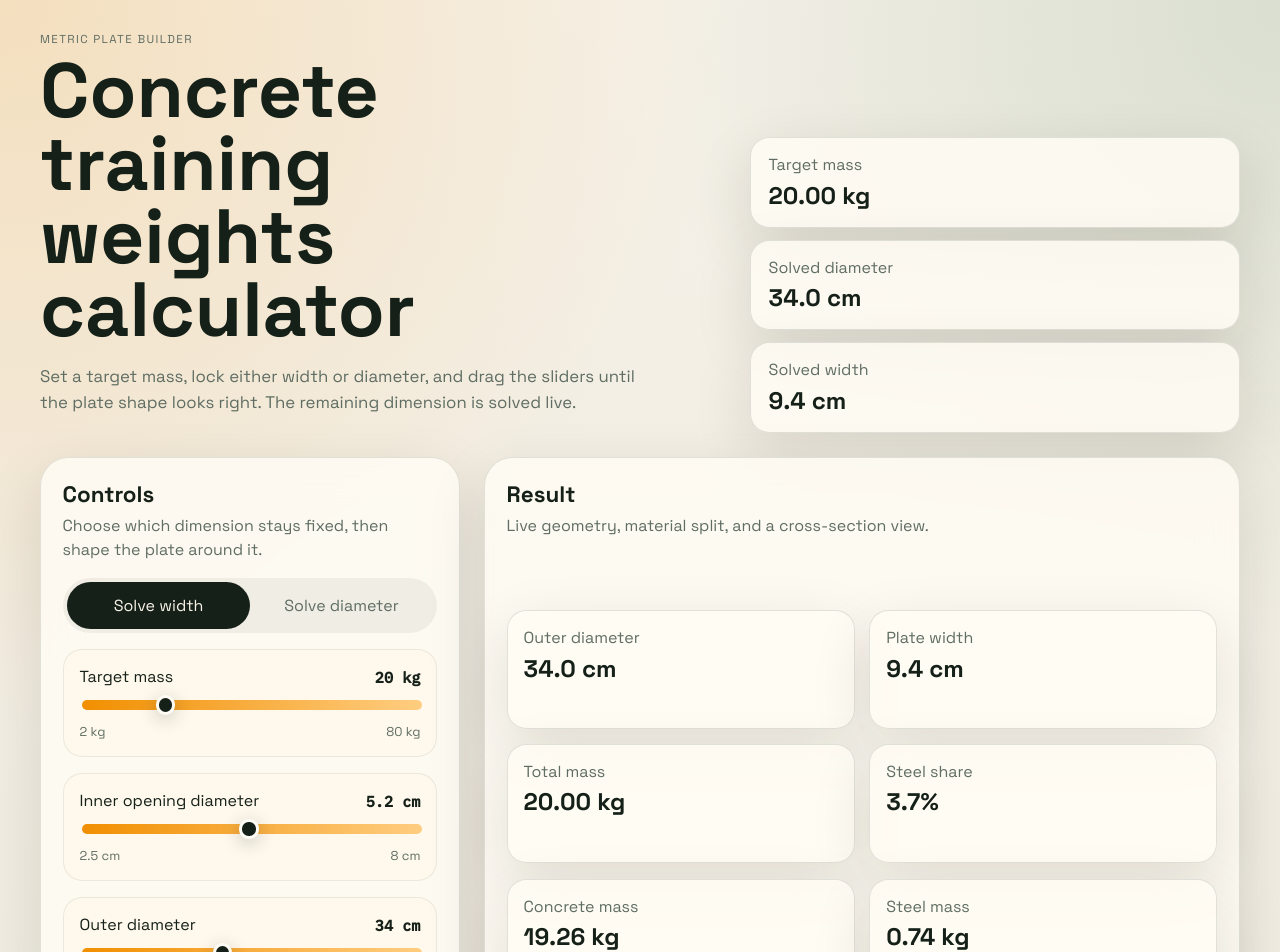
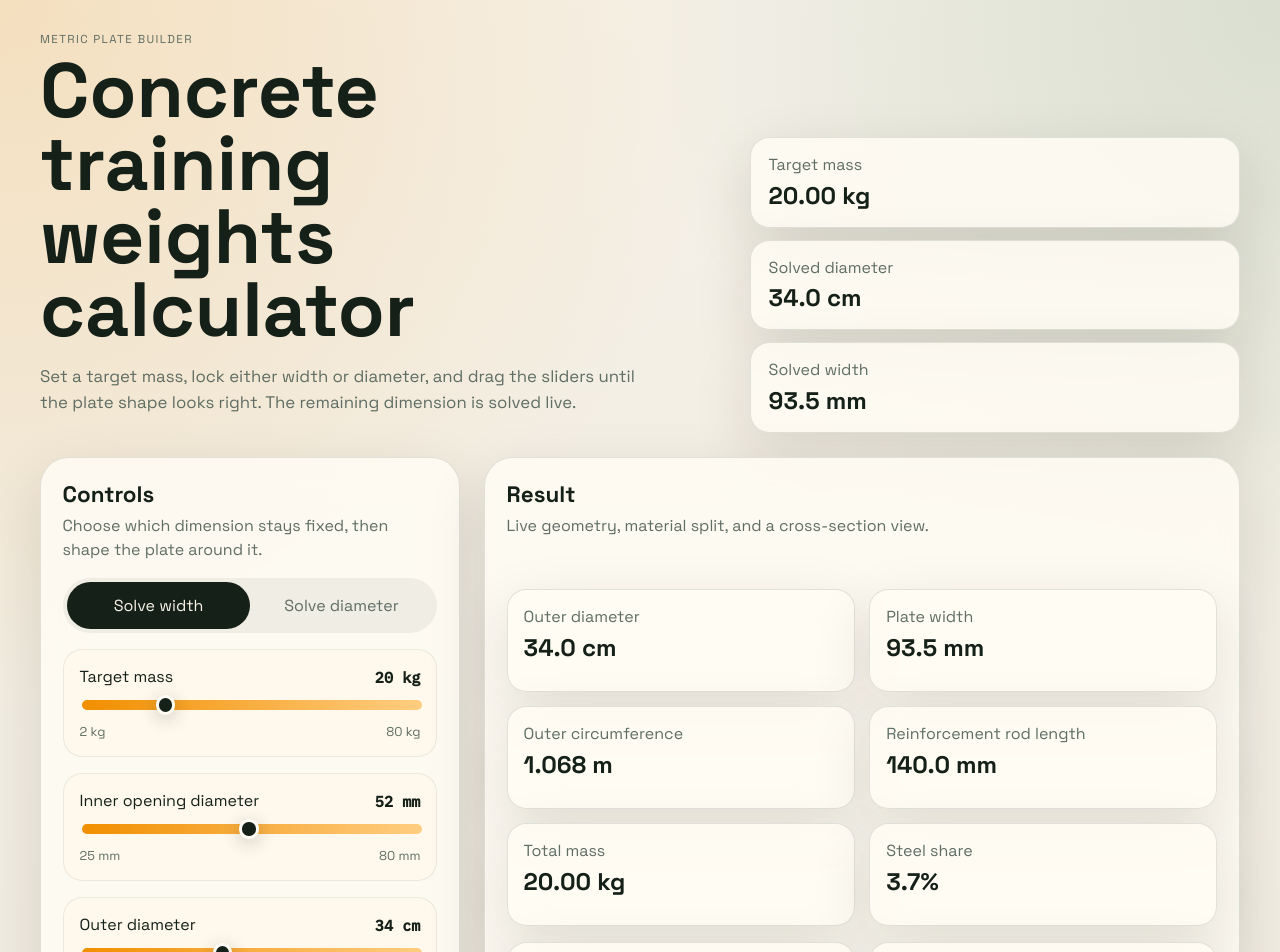
Before and after one commit to fgeldenhuys/concrete-calculator, a Next.js app: page / in a window 1280 px wide. Shown: the top 952 px of the page. Built offline with nearby package versions, Linux system fonts and the light colour scheme.

Commit message:
Refine calculator units and outputs

```diff
--- a/app/page.tsx
+++ b/app/page.tsx
@@ -25,8 +25,8 @@ type PersistedControls = {
   solveMode: SolveMode;
   targetMassKg: number;
   outerDiameterCm: number;
-  widthCm: number;
-  openingDiameterCm: number;
+  widthMm: number;
+  openingDiameterMm: number;
   concreteDensity: number;
   innerRingEnabled: boolean;
   innerRingThicknessMm: number;
@@ -43,6 +43,14 @@ function round(value: number, digits = 2) {
 
 function formatCm(value: number) {
   return `${round(value, 1).toFixed(1)} cm`;
+}
+
+function formatMm(value: number) {
+  return `${round(value, 1).toFixed(1)} mm`;
+}
+
+function formatMeters(value: number) {
+  return `${round(value, 3).toFixed(3)} m`;
 }
 
 function formatKg(value: number) {
@@ -98,8 +106,8 @@ export default function Home() {
   const [solveMode, setSolveMode] = useState<SolveMode>("width");
   const [targetMassKg, setTargetMassKg] = useState(20);
   const [outerDiameterCm, setOuterDiameterCm] = useState(34);
-  const [widthCm, setWidthCm] = useState(5);
-  const [openingDiameterCm, setOpeningDiameterCm] = useState(5.2);
+  const [widthMm, setWidthMm] = useState(50);
+  const [openingDiameterMm, setOpeningDiameterMm] = useState(52);
   const [concreteDensity, setConcreteDensity] = useState(CONCRETE_DENSITY_DEFAULT);
 
   const [innerRingEnabled, setInnerRingEnabled] = useState(true);
@@ -131,11 +139,11 @@ export default function Home() {
       if (typeof parsed.outerDiameterCm === "number") {
         setOuterDiameterCm(parsed.outerDiameterCm);
       }
-      if (typeof parsed.widthCm === "number") {
-        setWidthCm(parsed.widthCm);
+      if (typeof parsed.widthMm === "number") {
+        setWidthMm(parsed.widthMm);
       }
-      if (typeof parsed.openingDiameterCm === "number") {
-        setOpeningDiameterCm(parsed.openingDiameterCm);
+      if (typeof parsed.openingDiameterMm === "number") {
+        setOpeningDiameterMm(parsed.openingDiameterMm);
       }
       if (typeof parsed.concreteDensity === "number") {
         setConcreteDensity(parsed.concreteDensity);
@@ -177,8 +185,8 @@ export default function Home() {
       solveMode,
       targetMassKg,
       outerDiameterCm,
-      widthCm,
-      openingDiameterCm,
+      widthMm,
+      openingDiameterMm,
       concreteDensity,
       innerRingEnabled,
       innerRingThicknessMm,
@@ -195,7 +203,7 @@ export default function Home() {
     hasLoadedSavedControls,
     innerRingEnabled,
     innerRingThicknessMm,
-    openingDiameterCm,
+    openingDiameterMm,
     outerDiameterCm,
     outerRingEnabled,
     outerRingThicknessMm,
@@ -204,12 +212,12 @@ export default function Home() {
     reinforcementEnabled,
     solveMode,
     targetMassKg,
-    widthCm,
+    widthMm,
   ]);
 
-  const holeRadiusM = (openingDiameterCm * CM_TO_M) / 2;
+  const holeRadiusM = (openingDiameterMm * MM_TO_M) / 2;
   const outerRadiusInputM = (outerDiameterCm * CM_TO_M) / 2;
-  const widthInputM = widthCm * CM_TO_M;
+  const widthInputM = widthMm * MM_TO_M;
   const innerRingThicknessM = innerRingEnabled ? innerRingThicknessMm * MM_TO_M : 0;
   const outerRingThicknessM = outerRingEnabled ? outerRingThicknessMm * MM_TO_M : 0;
   const reinforcementRadiusM = reinforcementEnabled
@@ -276,11 +284,11 @@ export default function Home() {
   }
 
   const solvedOuterDiameterCm = solvedOuterRadiusM / CM_TO_M * 2;
-  const solvedWidthCm = solvedWidthM / CM_TO_M;
   const activeOuterRadiusM = solveMode === "width" ? outerRadiusInputM : solvedOuterRadiusM;
   const activeWidthM = solveMode === "width" ? solvedWidthM : widthInputM;
   const activeOuterDiameterCm = solveMode === "width" ? outerDiameterCm : solvedOuterDiameterCm;
-  const activeWidthCm = solveMode === "width" ? solvedWidthCm : widthCm;
+  const activeWidthMm = activeWidthM / MM_TO_M;
+  const outerCircumferenceM = 2 * Math.PI * activeOuterRadiusM;
 
   if (!error && activeOuterRadiusM <= holeRadiusM) {
     error = "Outer diameter must be larger than the inner opening.";
@@ -297,6 +305,7 @@ export default function Home() {
   const reinforcementLengthM = !error
     ? Math.max(activeOuterRadiusM - reinforcementOuterOffsetM - reinforcementStartRadiusM, 0)
     : 0;
+  const reinforcementLengthMm = reinforcementLengthM / MM_TO_M;
   if (!error && reinforcementEnabled && reinforcementLengthM <= 0) {
     error = "There is no radial span available for the reinforcement rods.";
   }
@@ -352,7 +361,7 @@ export default function Home() {
           </div>
           <div>
             <span>Solved width</span>
-            <strong>{formatCm(activeWidthCm)}</strong>
+            <strong>{formatMm(activeWidthMm)}</strong>
           </div>
         </div>
       </section>
@@ -392,21 +401,21 @@ export default function Home() {
           />
           <Slider
             label="Inner opening diameter"
-            value={openingDiameterCm}
-            min={2.5}
-            max={8}
-            step={0.1}
-            unit=" cm"
-            onChange={setOpeningDiameterCm}
+            value={openingDiameterMm}
+            min={25}
+            max={80}
+            step={1}
+            unit=" mm"
+            onChange={setOpeningDiameterMm}
           />
           <Slider
             label={solveMode === "width" ? "Outer diameter" : "Plate width"}
-            value={solveMode === "width" ? outerDiameterCm : widthCm}
-            min={solveMode === "width" ? 16 : 2}
-            max={solveMode === "width" ? 60 : 12}
-            step={0.1}
-            unit=" cm"
-            onChange={solveMode === "width" ? setOuterDiameterCm : setWidthCm}
+            value={solveMode === "width" ? outerDiameterCm : widthMm}
+            min={solveMode === "width" ? 16 : 20}
+            max={solveMode === "width" ? 60 : 120}
+            step={solveMode === "width" ? 0.1 : 1}
+            unit={solveMode === "width" ? " cm" : " mm"}
+            onChange={solveMode === "width" ? setOuterDiameterCm : setWidthMm}
           />
           <Slider
             label="Concrete density"
@@ -515,7 +524,15 @@ export default function Home() {
             </div>
             <div className="result-card">
               <span>Plate width</span>
-              <strong>{formatCm(activeWidthCm)}</strong>
+              <strong>{formatMm(activeWidthMm)}</strong>
+            </div>
+            <div className="result-card">
+              <span>Outer circumference</span>
+              <strong>{formatMeters(outerCircumferenceM)}</strong>
+            </div>
+            <div className="result-card">
+              <span>Reinforcement rod length</span>
+              <strong>{reinforcementEnabled ? formatMm(reinforcementLengthMm) : "Not used"}</strong>
             </div>
             <div className="result-card">
               <span>Total mass</span>
```
Also changed, not shown: 1 other file (tests, documents, lock files or other folders).
